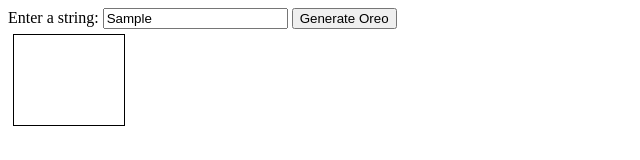
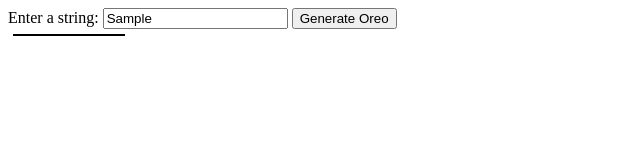
Before and after one commit to saisandhya01/oreo-stack, a plain HTML site: page index.html in a window 1280 px wide. Both pictures are taken after typing "Sample" into the empty fields and a click on the button "Generate Oreo". Shown: the whole page, without its empty margins (0-640 px from the left). Drawn offline with Linux system fonts and the light colour scheme.

Commit message:
Fix: height of the stack

```diff
--- a/script.js
+++ b/script.js
@@ -25,12 +25,13 @@ function generate() {
   }
   makeStack(stackArray);
 }
+let j = 0;
 let container = document.getElementById("main");
 function makeStack(array) {
   let constant = 43 * (array.length - 1);
-  let height = 59 * array.length;
+  let height = 0.48 * 59 * array.length;
   let stack = document.createElement("div");
-  stack.classList.add("stack");
+  stack.classList.add("stack" + j);
   container.appendChild(stack);
   for (let i = 0; i < array.length; i++) {
     if (array[i] !== "&") {
@@ -45,4 +46,9 @@ function makeStack(array) {
     }
   }
   stack.setAttribute("height", `${height} !important`);
+  j = j + 1;
+  stack.style.border = "1px solid black";
+  stack.style.width = "110px";
+  stack.style.margin = "5px";
+  stack.style.height = `${height}px`;
 }
--- a/style.css
+++ b/style.css
@@ -6,7 +6,7 @@
   border: 1px solid black;
   width: 110px;
   margin: 5px;
-  height: 90px;
+  height: 130px;
 }
 img {
   display: block;
```
